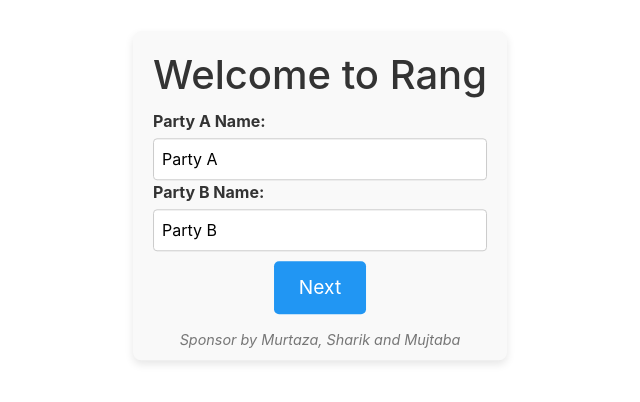
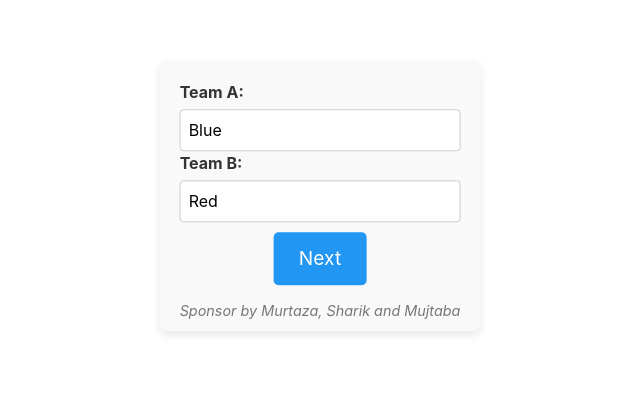
Before and after one commit to murtazaalmas/Dubai, an Angular app: page / in a window 1280 px wide. Shown: the part 204-606 px from the top of the page, without its empty margins (320-960 px from the left). Built offline with nearby package versions, Linux system fonts and the light colour scheme.

Commit message:
cosmatic changes

```diff
--- a/src/app/components/color-game/color-game.component.html
+++ b/src/app/components/color-game/color-game.component.html
@@ -1,15 +1,15 @@
 <div class="setup-container" *ngIf="gameState.gamePhase === 'setup'">
-  <h1>Welcome to Rang</h1>
+  <!-- <h1>Welcome to Rang</h1> -->
   <!-- <h2>Game Setup</h2> -->
   <!-- Step 1: Party Names -->
   <div *ngIf="setupStep === 1">
     <div class="party-inputs">
       <div class="party-input">
-        <label for="partyA">Party A Name:</label>
+        <label for="partyA">Team A:</label>
         <input id="partyA" type="text" [(ngModel)]="partyAName">
       </div>
       <div class="party-input">
-        <label for="partyB">Party B Name:</label>
+        <label for="partyB">Team B:</label>
         <input id="partyB" type="text" [(ngModel)]="partyBName">
       </div>
     </div>
@@ -42,7 +42,7 @@
       </div>
     </div>
     <button class="back-btn" (click)="previousStep()">Back</button>
-    <button class="start-game-btn" (click)="startGame()">Start Game</button>
+    <button class="start-game-btn" (click)="startGame()">Start</button>
   </div>
   <p class="sponsor-text">Sponsor by Murtaza, Sharik and Mujtaba</p>
 </div>
--- a/src/app/components/color-game/color-game.component.scss
+++ b/src/app/components/color-game/color-game.component.scss
@@ -382,13 +382,13 @@
   height: 100%;
 
   h2 {
-    margin-bottom: 15px;
+    margin-bottom: 10px;
     border-bottom: 1px solid #fff;
-    padding-bottom: 10px;
+    padding-bottom: 5px;
   }
 
   p {
-    margin-bottom: 10px;
+    margin-bottom: 5px;
   }
 
   .suit-hearts,
--- a/src/app/components/color-game/color-game.component.ts
+++ b/src/app/components/color-game/color-game.component.ts
@@ -25,8 +25,8 @@ export class ColorGameComponent implements OnInit {
 
   constructor(private messageService: MessageService) {}
 
-  partyAName: string = 'Party A';
-  partyBName: string = 'Party B';
+  partyAName: string = 'Blue';
+  partyBName: string = 'Red';
   playerNames: string[] = ['Player 1', 'Player 2', 'Player 3', 'Player 4'];
 
   showWinPopup = false;
```
